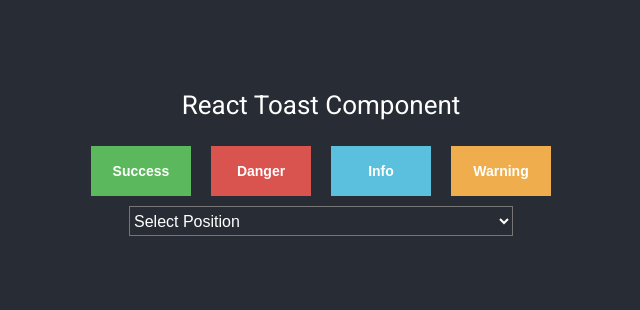
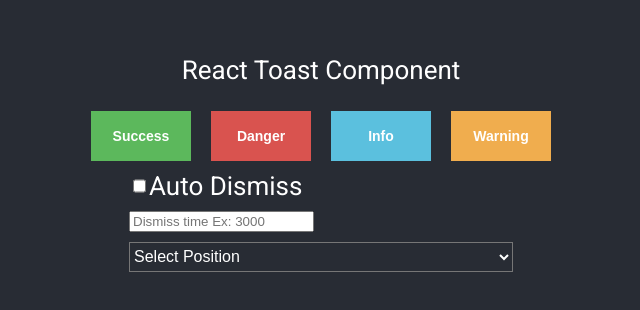
Before and after one commit to uzochukwueddie/react-toast, a React (Create React App) app: page / in a window 1280 px wide. Shown: the part 250-560 px from the top of the page, without its empty margins (319-959 px from the left). Built offline with nearby package versions, Linux system fonts and the light colour scheme.

Commit message:
Update App.js

```diff
--- a/src/App.js
+++ b/src/App.js
@@ -37,7 +37,9 @@ const BUTTON_PROPS = [
 
 const App = () => {
   const [list, setList] = useState([]);
-  const [position, setPosition] = useState();
+  const [position, setPosition] = useState('Select Position');
+  let [checkValue, setCheckValue] = useState(false);
+  const [autoDeleteTime, setAutoDeleteTime] = useState(0);
   let toastProperties = null;
 
   const selectPosition = (e) => {
@@ -93,6 +95,17 @@ const App = () => {
     setList([...list, toastProperties]);
   }
 
+   const onCheckBoxChange = () => {
+    checkValue = !checkValue;
+    setCheckValue(checkValue);
+    setList([]);
+  }
+
+  const onInputChange = (e) => {
+    const time = parseInt(e.target.value, 10);
+    setDismissTime(time);
+  }
+
   return (
     <div className="app">
       <div className="app-header">
@@ -102,12 +115,33 @@ const App = () => {
             BUTTON_PROPS.map(e =>
               <Button
                 key={e.id}
-                className={e.className}
+                className={`${position === 'Select Position' ? `${e.className} btn-disable` : `${e.className}`}`}
                 label={e.label}
                 handleClick={() => showToast(e.type)}
               />
             )
           }
+        </div>
+
+        <div className="select">
+          <input
+            id="auto"
+            type="checkbox"
+            name="checkbox"
+            value={checkValue}
+            onChange={onCheckBoxChange}
+          />
+          <label htmlFor="auto">Auto Dismiss</label>
+        </div>
+        <div className="select">
+          <input
+            className={`${!checkValue ? 'disabled' : ''}`}
+            type="text"
+            name="checkbox"
+            placeholder="Dismiss time Ex: 3000"
+            autoComplete="false"
+            onChange={onInputChange}
+          />
         </div>
         <div className="select">
           <select
@@ -128,8 +162,8 @@ const App = () => {
       <Toast
         toastList={list}
         position={position}
-        autoDelete={true}
-        dismissTime={3000}
+        autoDelete={checkValue}
+        autoDeleteTime={autoDeleteTime}
       />
     </div>
   );
```
